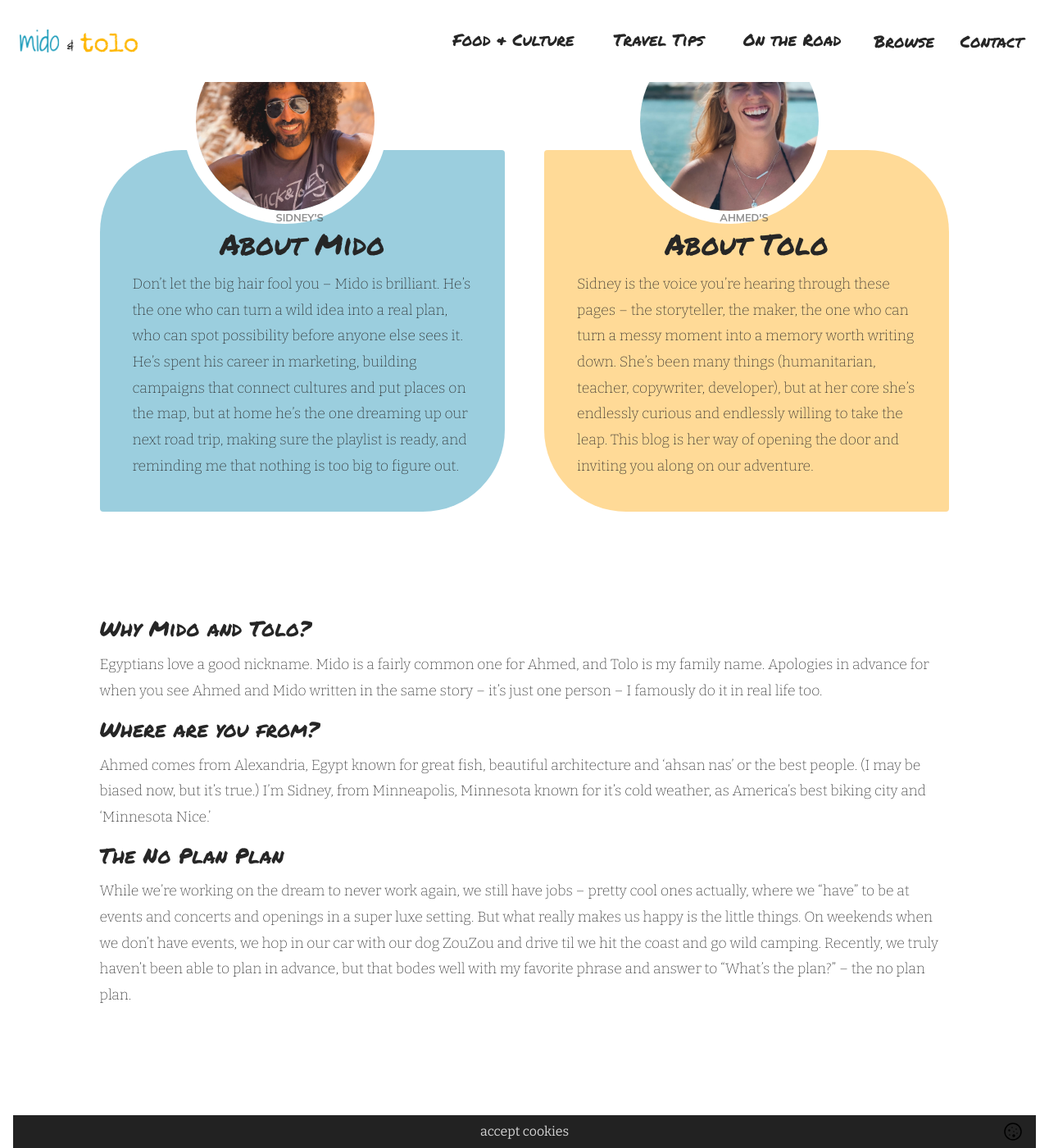
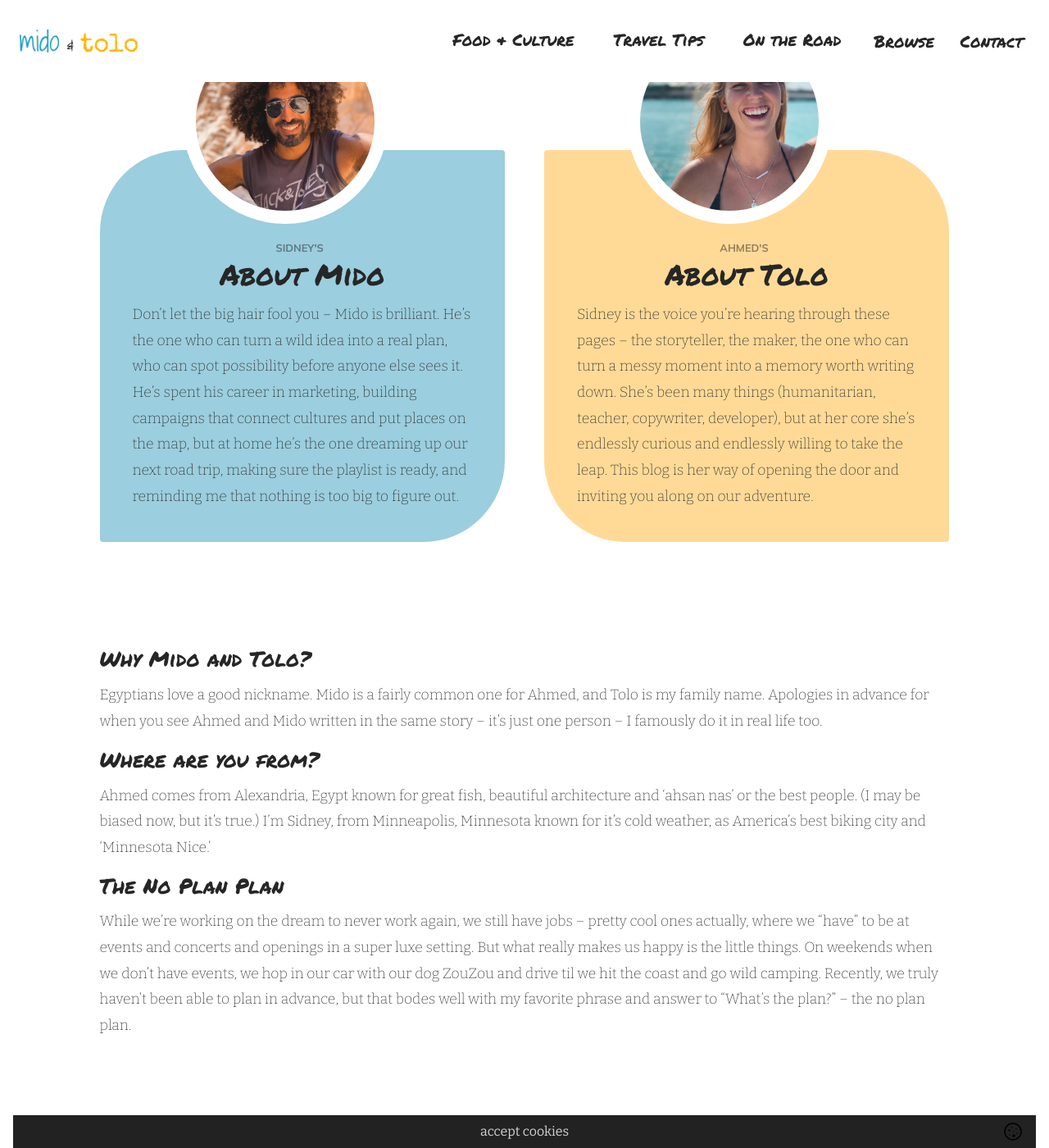
Before and after one commit to SidneyElsayed/midoandtolo-overhaul, a Jekyll site: the page built from about-us.html, in a window 1280 px wide and 1400 px high, scrolled down 581 px. Shown: the whole window at 82% size. Built offline with Jekyll 4.4.1, drawn with Linux system fonts in a browser that asks for light colours; nearby versions of some CDN libraries; comment, search, counter and statistics services are not loaded.

Commit message:
fixed footer, mobile menu, about us

```diff
--- a/_includes/footer/footer-2.html
+++ b/_includes/footer/footer-2.html
@@ -19,7 +19,7 @@
 
 
       <!-- Navigation Links -->
-      <nav class="p-4 grid grid-cols-4 col-span-4 justify-between gap-x-32 gap-y-10 md:gap-10 lg:gap-8">
+      <nav class="p-4 col-span-4 grid grid-cols-4 justify-between gap-y-10 md:gap-10 lg:gap-8">
         <!-- Link Group Loop -->
         {% for menu in site.data.navigation.footer-links %}
         <div class="col-span-4 sm:col-span-2 lg:col-span-1">
--- a/_includes/header/header-2.html
+++ b/_includes/header/header-2.html
@@ -3,7 +3,7 @@
   <div class="">
 
     <!-- desktop menu -->
-    <nav class="flex justify-between p-3 px-6">
+    <div class="flex justify-between p-3 px-6">
 
       <!-- logo -->
       <div class="content-center">
@@ -13,7 +13,7 @@
       </div>
 
       <!-- links -->
-      <div class="hidden md:flex gap-4 featured-text text-xs mx-0 md:content-center">
+      <nav class="hidden md:flex gap-4 featured-text text-xs mx-0 md:content-center">
       {% for link in site.data.navigation.header-links %}
 
         {% if link.sublinks %}
@@ -32,22 +32,26 @@
         {% endif %}
 
       {% endfor %}
-      </div>
+      </nav>
 
       <!-- hamburger button -->
       <div class="md:hidden">
         <a class="hamburger-button md:hidden"> &#9776; </a>
       </div>
 
-    </nav>
+    </div>
+    <!-- end desktop menu -->
 
-    <!-- Mobile Menu -->
-    <div class="mobile-menu text-left overflow-y-scroll max-h-[100vh] max-w-52">
-      <nav class="relative">
-        <a href="{{link.url}}" class=" p-2 my-4 featured-font">{{link.text}}</a>
-      </nav>
+    <!-- mobile menu -->
+    <div class="md:hidden">
+      <div class="mobile-menu text-left overflow-y-scroll max-h-[100vh] w-1/2">
+        <nav class="relative">
+          {% for link in site.data.navigation.header-links %}
+          <a href="{{link.url}}" class=" p-2 my-4 featured-font">{{link.text}}</a>
+          {% endfor %}
+        </nav>
+      </div>
     </div>
-
   </div>
 <!-- </section> -->
 </header>
--- a/about-us.html
+++ b/about-us.html
@@ -25,7 +25,7 @@
         <div class="col-span-2 md:col-span-1 relative p-4 pt-7 mt-12 mr-30 bg-[var(--featured-color-v-light-blue)] curve-point-right">
             <img class="absolute person-container person-container-md person-container-sm person-container-xs border-sm" src="/images/Mido-square.jpg" />
             <h2 class="px-6 pt-7 pb-0 text-center"><caption></caption>
-              <span class="tag">Sidney's</span> <br>
+              <span class="tag mt-14">Sidney's</span> <br>
               <strong>About Mido</strong>
             </h2>
             <p class="p-6 pt-0">Don’t let the big hair fool you – Mido is brilliant. He’s the one who can turn a wild idea into a real plan, who can spot possibility before anyone else sees it. He’s spent his career in marketing, building campaigns that connect cultures and put places on the map, but at home he’s the one dreaming up our next road trip, making sure the playlist is ready, and reminding me that nothing is too big to figure out. </p>
@@ -33,7 +33,7 @@
         <div class="col-span-2 md:col-span-1 mt-44 md:mt-12 relative p-4 pt-7 ml-30 bg-[var(--featured-color-v-light-yellow)] curve-point-left">
             <img class="person-container person-container-md person-container-sm person-container-xs border-sm" src="/images/dubai-sunglasses-square.jpg" />
             <h2 class="px-6 pt-7 pb-0 text-center">
-              <span class="tag">Ahmed's</span> <br>
+              <span class="tag mt-14">Ahmed's</span> <br>
               <strong> About Tolo</strong>
             </h2>
             <p class="p-6 pt-0">Sidney is the voice you’re hearing through these pages – the storyteller, the maker, the one who can turn a messy moment into a memory worth writing down. She’s been many things (humanitarian, teacher, copywriter, developer), but at her core she’s endlessly curious and endlessly willing to take the leap. This blog is her way of opening the door and inviting you along on our adventure.</p>
--- a/assets/css/style.css
+++ b/assets/css/style.css
@@ -581,6 +581,9 @@
 .mt-12 {
     margin-top: 3rem;
 }
+.mt-14 {
+    margin-top: 3.5rem;
+}
 .mt-2 {
     margin-top: 0.5rem;
 }
@@ -626,6 +629,9 @@
 .max-h-full {
     max-height: 100%;
 }
+.w-1\/2 {
+    width: 50%;
+}
 .w-3 {
     width: 0.75rem;
 }
@@ -634,9 +640,6 @@
 }
 .max-w-48 {
     max-width: 12rem;
-}
-.max-w-52 {
-    max-width: 13rem;
 }
 .max-w-\[40\%\] {
     max-width: 40%;
@@ -1189,6 +1192,7 @@
 
 .mobile-menu {
 display: none;
+color: white;
 background-color: var(--featured-color-dark-blue);
 padding: 5%;
 padding-top: 2rem;
--- a/style.css
+++ b/style.css
@@ -185,6 +185,7 @@
 
 .mobile-menu {
 display: none;
+color: white;
 background-color: var(--featured-color-dark-blue);
 padding: 5%;
 padding-top: 2rem;
```
Also changed, not shown: 1 other file.
